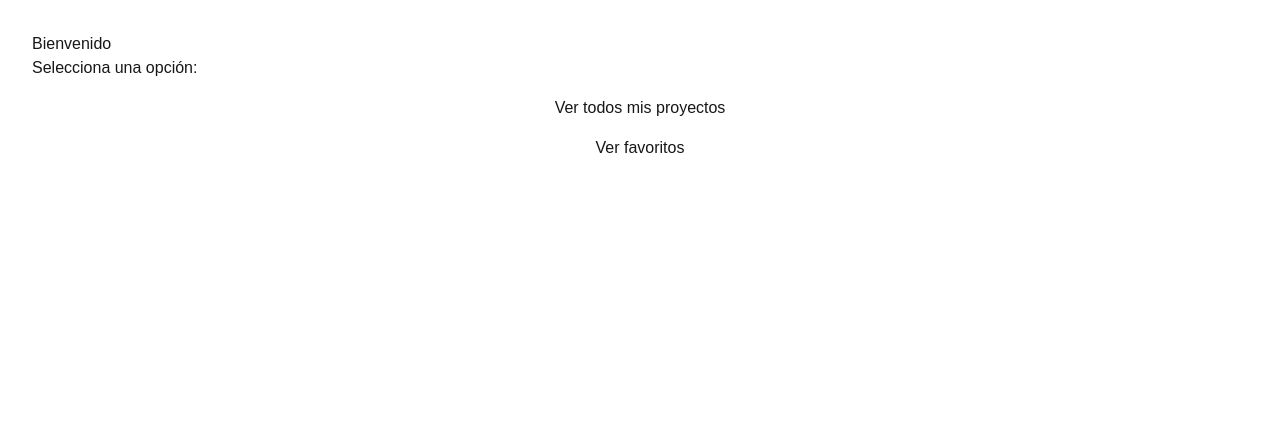
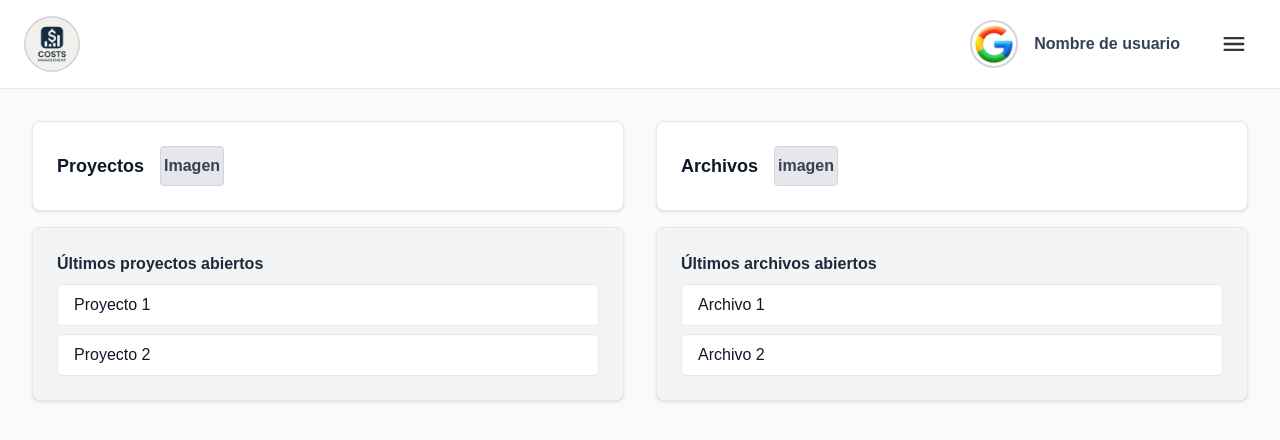
Before and after one commit to JerryCode777/presupuestos-project, a Next.js app in the folder frontend/: page /projects in a window 1280 px wide. Shown: the top 440 px of the page. Built offline with nearby package versions, Linux system fonts and the light colour scheme.

Commit message:
comenzando con la pagina principal del proyecto, barra lateral, proyectos y archivos

```diff
--- a/frontend/src/app/projects/page.tsx
+++ b/frontend/src/app/projects/page.tsx
@@ -1,28 +1,96 @@
-'use client';
+"use client";
 
-import { useRouter } from 'next/navigation';
+import Image from "next/image";
+import logoProyecto from "../../img/logoProyecto.png";
+import userImg from "../../img/logoGoogle.png"; // Usa tu imagen de usuario real
+import { useState } from "react";
 
-export default function HomePage() {
-  const router = useRouter();
-
-  const handleNavigation = (path: string) => {
-    router.push(path);
-  };
+export default function ProjectsPage() {
+  const [menuOpen, setMenuOpen] = useState(false);
 
   return (
-    <main style={{ padding: '2rem' }}>
-      <h1>Bienvenido</h1>
-      <p>Selecciona una opción:</p>
+    <div className="min-h-screen bg-gray-50 flex flex-col">
+      {/* Header */}
+      <header className="flex items-center justify-between px-6 py-4 bg-white border-b border-gray-200 relative">
+        <div className="flex items-center gap-4">
+          <div className="w-14 h-14 rounded-full overflow-hidden border-2 border-gray-300">
+            <Image src={logoProyecto} alt="Logo app" width={56} height={56} />
+          </div>
+        </div>
+        <div className="flex items-center gap-4">
+          <div className="w-12 h-12 rounded-full overflow-hidden border-2 border-gray-300">
+            <Image src={userImg} alt="Imagen usuario" width={48} height={48} />
+          </div>
+          <span className="font-semibold text-gray-700">Nombre de usuario</span>
+          <button
+            className="ml-4 p-2 rounded-full hover:bg-gray-100"
+            onClick={() => setMenuOpen(!menuOpen)}
+            aria-label="Abrir menú"
+          >
+            {/* Icono de engranaje/menu */}
+            <svg width="28" height="28" fill="none" viewBox="0 0 24 24">
+              <path stroke="#333" strokeWidth="2" strokeLinecap="round" d="M4 7h16M4 12h16M4 17h16"/>
+            </svg>
+          </button>
+        </div>
+        {/* Menú lateral */}
+        {menuOpen && (
+          <>
+            {/* Backdrop */}
+            <div
+              className="fixed z-40"
+              onClick={() => setMenuOpen(false)}
+            />
+            <aside className="fixed top-4 right-4 w-80 max-w-full h-[90vh] bg-white shadow-2xl border border-gray-300 z-50 flex flex-col p-0 rounded-2xl animate-slide-in">
+              <div className="flex items-center justify-between px-6 py-4 border-b border-gray-200 rounded-t-2xl">
+                <span className="font-bold text-lg text-gray-800">Menú</span>
+                <button onClick={() => setMenuOpen(false)} className="text-gray-500 hover:text-red-500 text-2xl font-bold">×</button>
+              </div>
+              <nav className="flex flex-col gap-2 flex-1 px-6 py-4">
+                <a href="#" className="py-2 px-3 rounded hover:bg-green-50 hover:text-green-700 text-gray-800 font-medium transition">Hogar</a>
+                <a href="#" className="py-2 px-3 rounded hover:bg-green-50 hover:text-green-700 text-gray-800 font-medium transition">Proyectos</a>
+                <a href="#" className="py-2 px-3 rounded hover:bg-green-50 hover:text-green-700 text-gray-800 font-medium transition">Archivos</a>
+                <a href="#" className="py-2 px-3 rounded hover:bg-green-50 hover:text-green-700 text-gray-800 font-medium transition">Configuración2232</a>
+              </nav>
+              <button className="m-6 text-red-600 font-semibold hover:underline py-2 px-3 rounded hover:bg-red-50 transition">Cerrar sesión</button>
+            </aside>
+          </>
+        )}
+      </header>
 
-      <form style={{ display: 'flex', flexDirection: 'column', gap: '1rem', marginTop: '1rem' }}>
-        <button type="button" onClick={() => handleNavigation('/projects')}>
-          Ver todos mis proyectos
-        </button>
-
-        <button type="button" onClick={() => handleNavigation('/projects/favorites')}>
-          Ver favoritos
-        </button>
-      </form>
-    </main>
+      {/* Contenido principal */}
+      <main className="flex-1 p-8">
+        <div className="grid grid-cols-2 gap-8">
+          {/* Proyectos */}
+          <section>
+            <div className="bg-white rounded-lg shadow p-6 flex items-center gap-4 mb-4 border border-gray-200">
+              <span className="text-lg font-bold text-gray-900">Proyectos</span>
+              <div className="w-16 h-10 bg-gray-200 rounded flex items-center justify-center text-gray-700 font-semibold border border-gray-300">Imagen</div>
+            </div>
+            <div className="bg-gray-100 rounded-lg shadow p-6 border border-gray-200">
+              <h3 className="font-semibold mb-2 text-gray-800">Últimos proyectos abiertos</h3>
+              <ul className="space-y-2">
+                <li className="bg-white rounded px-4 py-2 text-gray-900 font-medium border border-gray-200">Proyecto 1</li>
+                <li className="bg-white rounded px-4 py-2 text-gray-900 font-medium border border-gray-200">Proyecto 2</li>
+              </ul>
+            </div>
+          </section>
+          {/* Archivos */}
+          <section>
+            <div className="bg-white rounded-lg shadow p-6 flex items-center gap-4 mb-4 border border-gray-200">
+              <span className="text-lg font-bold text-gray-900">Archivos</span>
+              <div className="w-16 h-10 bg-gray-200 rounded flex items-center justify-center text-gray-700 font-semibold border border-gray-300">imagen</div>
+            </div>
+            <div className="bg-gray-100 rounded-lg shadow p-6 border border-gray-200">
+              <h3 className="font-semibold mb-2 text-gray-800">Últimos archivos abiertos</h3>
+              <ul className="space-y-2">
+                <li className="bg-white rounded px-4 py-2 text-gray-900 font-medium border border-gray-200">Archivo 1</li>
+                <li className="bg-white rounded px-4 py-2 text-gray-900 font-medium border border-gray-200">Archivo 2</li>
+              </ul>
+            </div>
+          </section>
+        </div>
+      </main>
+    </div>
   );
 }
```
